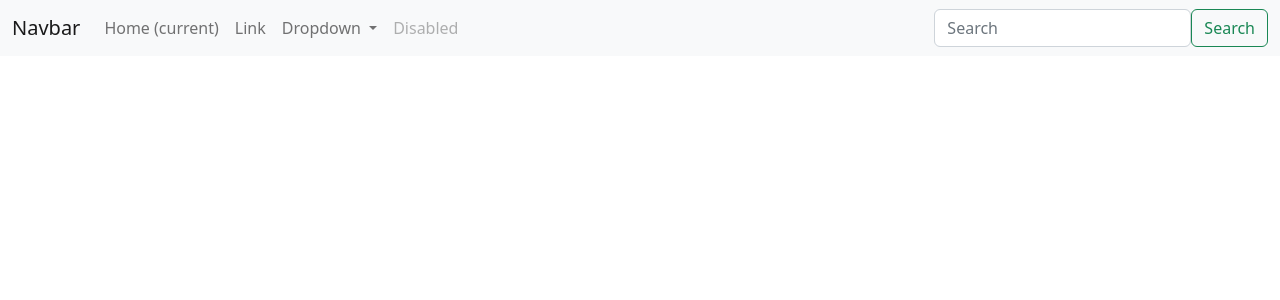
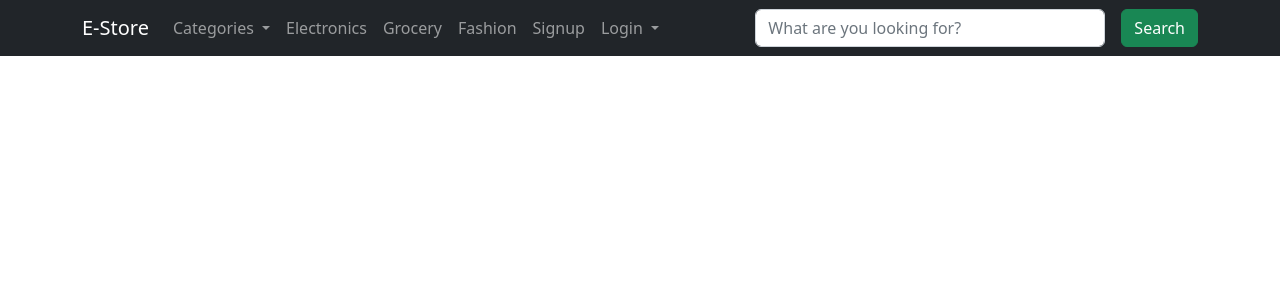
Before and after one commit to cenajhonakash/EStore_web, an Angular app: page / in a window 1280 px wide. Shown: the top 300 px of the page. Built offline with nearby package versions, Linux system fonts and the light colour scheme.

Commit message:
Fixed Navbar text area & search button gap | Added categories

```diff
--- a/src/app/components/common/navbar/navbar.component.html
+++ b/src/app/components/common/navbar/navbar.component.html
@@ -1,6 +1,6 @@
-<nav class="navbar navbar-expand-lg navbar-light bg-light">
-    <div class="container-fluid">
-        <a class="navbar-brand" href="#">Navbar</a>
+<nav class="navbar sticky-top navbar-expand-lg navbar-dark bg-dark">
+    <div class="container">
+        <a class="navbar-brand" href="#">E-Store</a>
         <button class="navbar-toggler" type="button" data-toggle="collapse" data-target="#navbarSupportedContent"
             aria-controls="navbarSupportedContent" aria-expanded="false" aria-label="Toggle navigation">
             <span class="navbar-toggler-icon"></span>
@@ -8,31 +8,52 @@
 
         <div class="collapse navbar-collapse" id="navbarSupportedContent">
             <ul class="navbar-nav me-auto mb-2 mb-lg-0">
+                <li class="nav-item dropdown">
+                    <a class="nav-link dropdown-toggle" href="#" id="navbarDropdown" role="button"
+                        data-bs-toggle="dropdown" aria-haspopup="true" aria-expanded="false">
+                        Categories
+                    </a>
+                    <div class="dropdown-menu" aria-labelledby="navbarDropdown">
+                        <a class="dropdown-item" href="#">Login</a>
+                        <div class="dropdown-divider"></div>
+                        <a class="dropdown-item" href="#">Signup</a>
+                        <div class="dropdown-divider"></div>
+                        <a class="dropdown-item" href="#">Join Prime</a>
+                        <div class="dropdown-divider"></div>
+                        <a class="dropdown-item" href="#">Become Seller</a>
+                    </div>
+                </li>
                 <li class="nav-item active">
-                    <a class="nav-link" href="#">Home <span class="sr-only">(current)</span></a>
+                    <a class="nav-link" href="#">Electronics</a>
                 </li>
-                <li class="nav-item">
-                    <a class="nav-link" href="#">Link</a>
+                <li class="nav-item active">
+                    <a class="nav-link" href="#">Grocery</a>
+                </li>
+                <li class="nav-item active">
+                    <a class="nav-link" href="#">Fashion</a>
+                </li>
+                <li class="nav-item active">
+                    <a class="nav-link" href="#">Signup</a>
                 </li>
                 <li class="nav-item dropdown">
                     <a class="nav-link dropdown-toggle" href="#" id="navbarDropdown" role="button"
-                        data-toggle="dropdown" aria-haspopup="true" aria-expanded="false">
-                        Dropdown
+                        data-bs-toggle="dropdown" aria-haspopup="true" aria-expanded="false">
+                        Login
                     </a>
                     <div class="dropdown-menu" aria-labelledby="navbarDropdown">
-                        <a class="dropdown-item" href="#">Action</a>
-                        <a class="dropdown-item" href="#">Another action</a>
+                        <a class="dropdown-item" href="#">Login</a>
                         <div class="dropdown-divider"></div>
-                        <a class="dropdown-item" href="#">Something else here</a>
+                        <a class="dropdown-item" href="#">Signup</a>
+                        <div class="dropdown-divider"></div>
+                        <a class="dropdown-item" href="#">Join Prime</a>
+                        <div class="dropdown-divider"></div>
+                        <a class="dropdown-item" href="#">Become Seller</a>
                     </div>
-                </li>
-                <li class="nav-item">
-                    <a class="nav-link disabled" href="#">Disabled</a>
                 </li>
             </ul>
             <form class="d-flex" role="search">
-                <input class="form-control mr-sm-2" type="search" placeholder="Search" aria-label="Search">
-                <button class="btn btn-outline-success my-2 my-sm-0" type="submit">Search</button>
+                <input class="form-control me-3" type="search" style="width:350px;" placeholder="What are you looking for?" aria-label="Search">
+                <button class="btn btn-success" type="submit">Search</button>
             </form>
         </div>
     </div>
```
